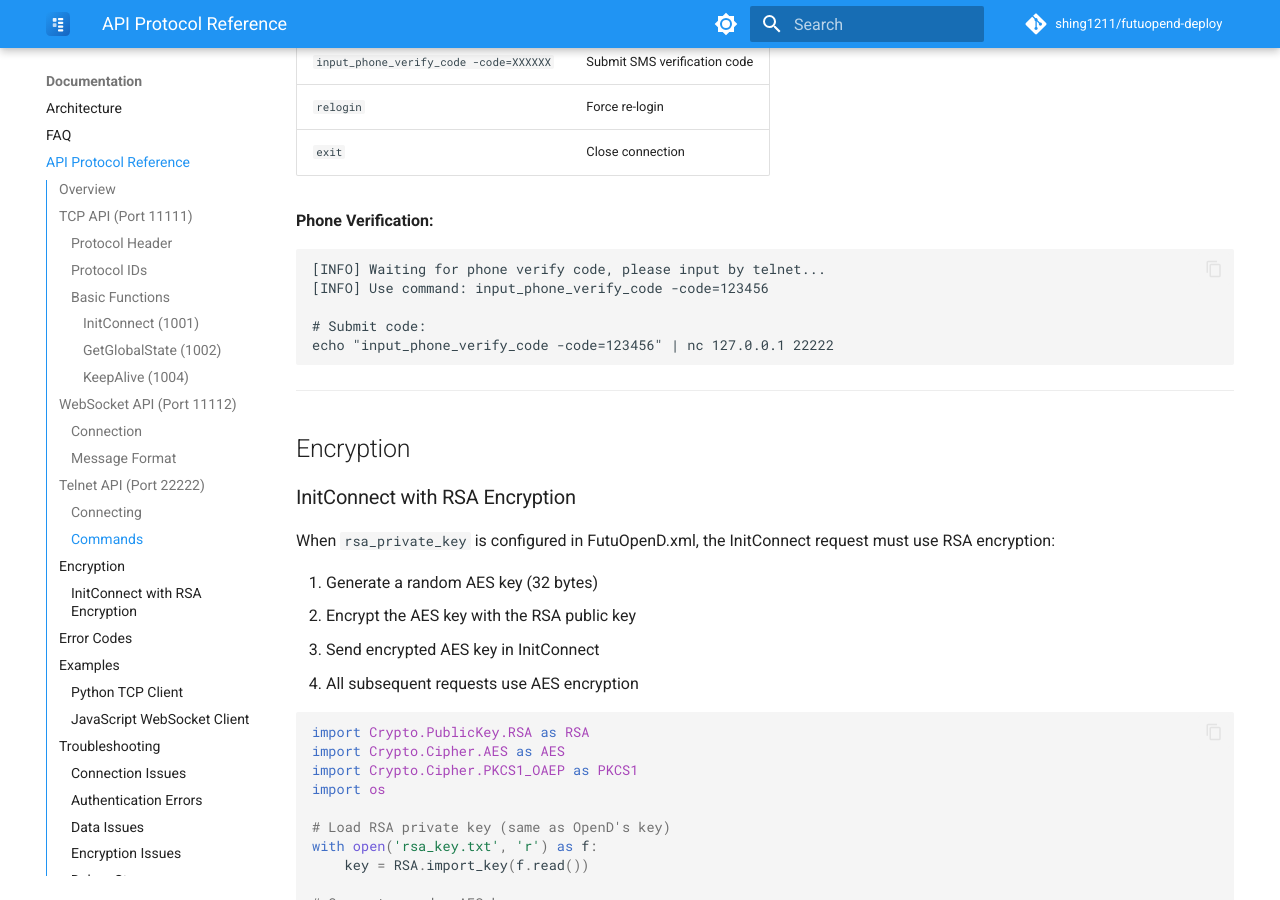
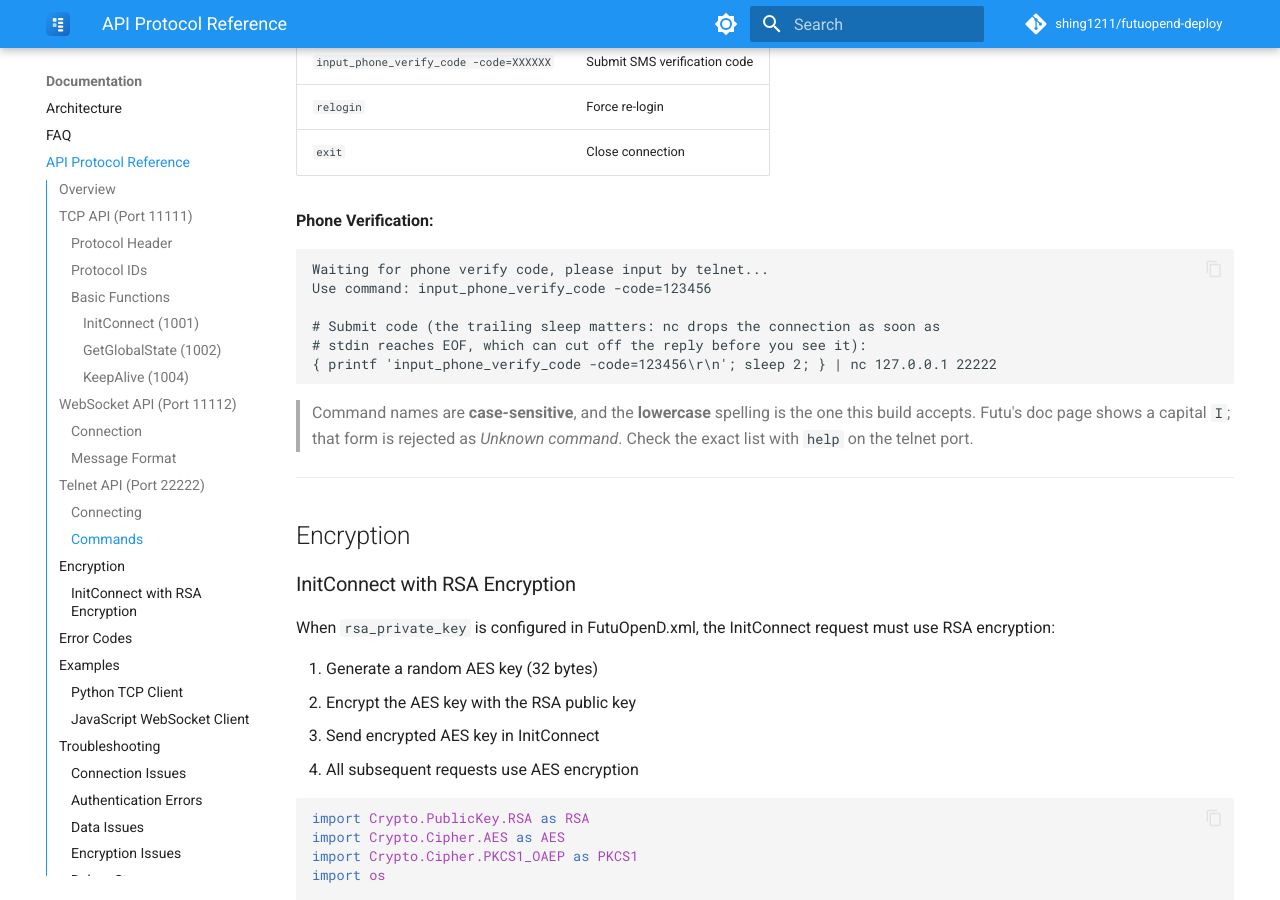
Before and after one commit to shing1211/futuopend-deploy, an MkDocs documentation site: the page built from docs/api.md, in a window 1280 px wide and 900 px high, scrolled down 5425 px. Built offline with MkDocs 1.6.1 and Material for MkDocs 9.7.7, drawn with Linux system fonts in a browser that asks for light colours; comment, search, counter and statistics services are not loaded.

Commit message:
fix(scripts): make telnet verification codes actually verifiable
Two real defects in the documented 2FA submission path, both found by testing
against a live 10.11.7108 container.

1. nc drops the connection as soon as stdin reaches EOF, so the command was
   sent but the reply was usually lost -- the operator sees no output and no
   confirmation, and cannot tell whether the code was accepted. Hold stdin open
   briefly after sending. Verified: the same command now returns a real reply
   ("Command not available during the current period", since the session is
   already logged in) where previously it returned nothing.

2. The two "or raw netcat" examples used `echo`, which sends a bare \n. The
   telnet parser needs \r\n. Updated to an explicit printf, matching the
   terminator verify_code.sh already used.

Also correct the log lines quoted in api.md, which carried an "[INFO]" prefix
that FutuOpenD does not emit, and document the command-name casing. The names
are case-sensitive and the *lowercase* spelling is correct: `help` lists
input_phone_verify_code / input_pic_verify_code, and the capitalised forms from
Futu's doc page are rejected as "Unknown command".

Refs the nc race in both docs and the script.

````diff
--- a/docs/api.md
+++ b/docs/api.md
@@ -229,12 +229,17 @@ help
 
 **Phone Verification:**
 ```
-[INFO] Waiting for phone verify code, please input by telnet...
-[INFO] Use command: input_phone_verify_code -code=123456
+Waiting for phone verify code, please input by telnet...
+Use command: input_phone_verify_code -code=123456
 
-# Submit code:
-echo "input_phone_verify_code -code=123456" | nc 127.0.0.1 22222
+# Submit code (the trailing sleep matters: nc drops the connection as soon as
+# stdin reaches EOF, which can cut off the reply before you see it):
+{ printf 'input_phone_verify_code -code=123456\r\n'; sleep 2; } | nc 127.0.0.1 22222
 ```
+
+> Command names are **case-sensitive**, and the **lowercase** spelling is the one
+> this build accepts. Futu's doc page shows a capital `I`; that form is rejected
+> as *Unknown command*. Check the exact list with `help` on the telnet port.
 
 ---
 
````
Also changed, not shown: docs/configuration.md (+8 -3 lines), 1 other file.
